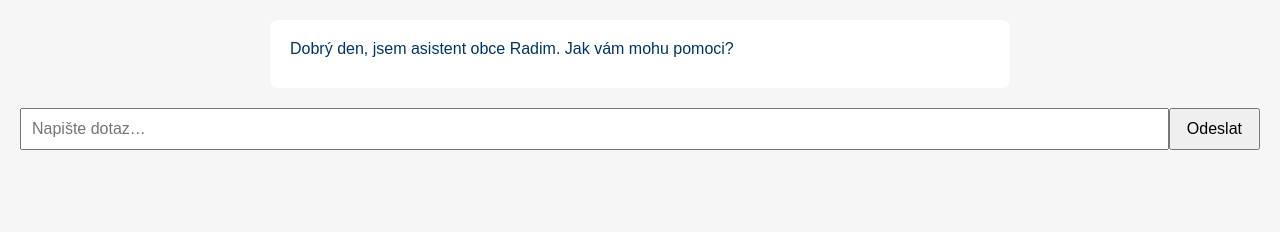
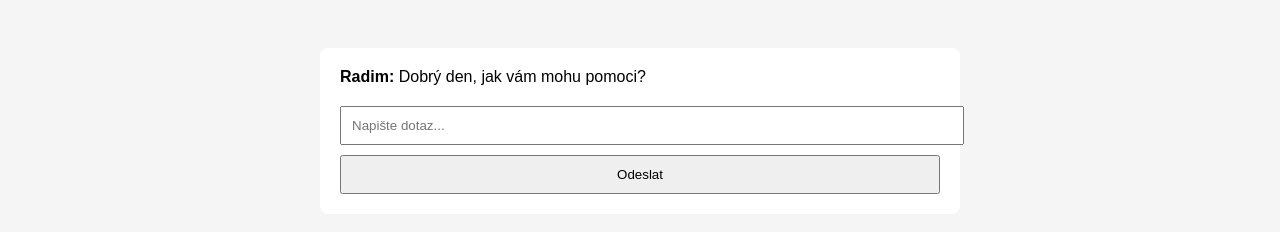
Before and after one commit to 007mart-a11y/Radim-chatbot, a website: page index.html in a window 1280 px wide. Drawn offline with Linux system fonts and the light colour scheme.

Commit message:
Update index.html

```diff
--- a/index.html
+++ b/index.html
@@ -3,93 +3,80 @@
 <head>
   <meta charset="UTF-8" />
   <title>Asistent obce Radim</title>
-  <meta name="viewport" content="width=device-width, initial-scale=1.0" />
   <style>
     body {
       font-family: Arial, sans-serif;
-      background: #f6f6f6;
-      margin: 0;
-      padding: 20px;
+      background: #f5f5f5;
+      padding: 40px;
     }
     #chat {
-      max-width: 700px;
-      margin: auto;
       background: white;
       padding: 20px;
       border-radius: 8px;
+      max-width: 600px;
+      margin: auto;
     }
     .msg {
       margin-bottom: 10px;
     }
-    .user {
+    .radim {
       font-weight: bold;
     }
-    .bot {
-      color: #003366;
-    }
-    form {
-      display: flex;
-      margin-top: 20px;
-    }
     input {
-      flex: 1;
+      width: 100%;
       padding: 10px;
-      font-size: 16px;
+      margin-top: 10px;
     }
     button {
-      padding: 10px 16px;
-      font-size: 16px;
+      margin-top: 10px;
+      padding: 10px;
+      width: 100%;
     }
   </style>
 </head>
 <body>
 
 <div id="chat">
-  <div class="msg bot">Dobrý den, jsem asistent obce Radim. Jak vám mohu pomoci?</div>
+  <div id="messages">
+    <div class="msg"><span class="radim">Radim:</span> Dobrý den, jak vám mohu pomoci?</div>
+  </div>
+
+  <input id="input" placeholder="Napište dotaz..." />
+  <button onclick="send()">Odeslat</button>
 </div>
 
-<form id="chatForm">
-  <input id="question" placeholder="Napište dotaz…" autocomplete="off" />
-  <button type="submit">Odeslat</button>
-</form>
+<script>
+  function addMessage(author, text) {
+    const div = document.createElement("div");
+    div.className = "msg";
+    div.innerHTML = `<span class="radim">${author}:</span> ${text}`;
+    document.getElementById("messages").appendChild(div);
+  }
 
-<script>
-const chat = document.getElementById("chat");
-const form = document.getElementById("chatForm");
-const input = document.getElementById("question");
+  function send() {
+    const inputEl = document.getElementById("input");
+    const input = inputEl.value.trim();
+    if (!input) return;
 
-form.addEventListener("submit", async (e) => {
-  e.preventDefault();
+    addMessage("Vy", input);
+    inputEl.value = "";
 
-  const message = input.value.trim();
-  if (!message) return;
-
-  chat.innerHTML += `<div class="msg user">Vy: ${message}</div>`;
-  input.value = "";
-
-  try {
-    const res = await fetch("/.netlify/functions/search", {
+    fetch("/.netlify/functions/search", {
       method: "POST",
       headers: {
         "Content-Type": "application/json"
       },
-      body: JSON.stringify({ message })
-    });
-
-    const data = await res.json();
-
-    if (!data.answer) {
-      chat.innerHTML += `<div class="msg bot">⚠️ Server nevrátil žádnou odpověď.</div>`;
-      return;
-    }
-
-    chat.innerHTML += `<div class="msg bot">Radim: ${data.answer}</div>`;
-    chat.scrollTop = chat.scrollHeight;
-
-  } catch (err) {
-    chat.innerHTML += `<div class="msg bot">❌ Chyba spojení se serverem.</div>`;
+      body: JSON.stringify({ message: input })
+    })
+      .then(res => res.json())
+      .then(data => {
+        addMessage("Radim", data.answer || "Bez odpovědi.");
+      })
+      .catch(err => {
+        console.error(err);
+        addMessage("Radim", "Chyba serveru.");
+      });
   }
-});
 </script>
 
 </body>
```
